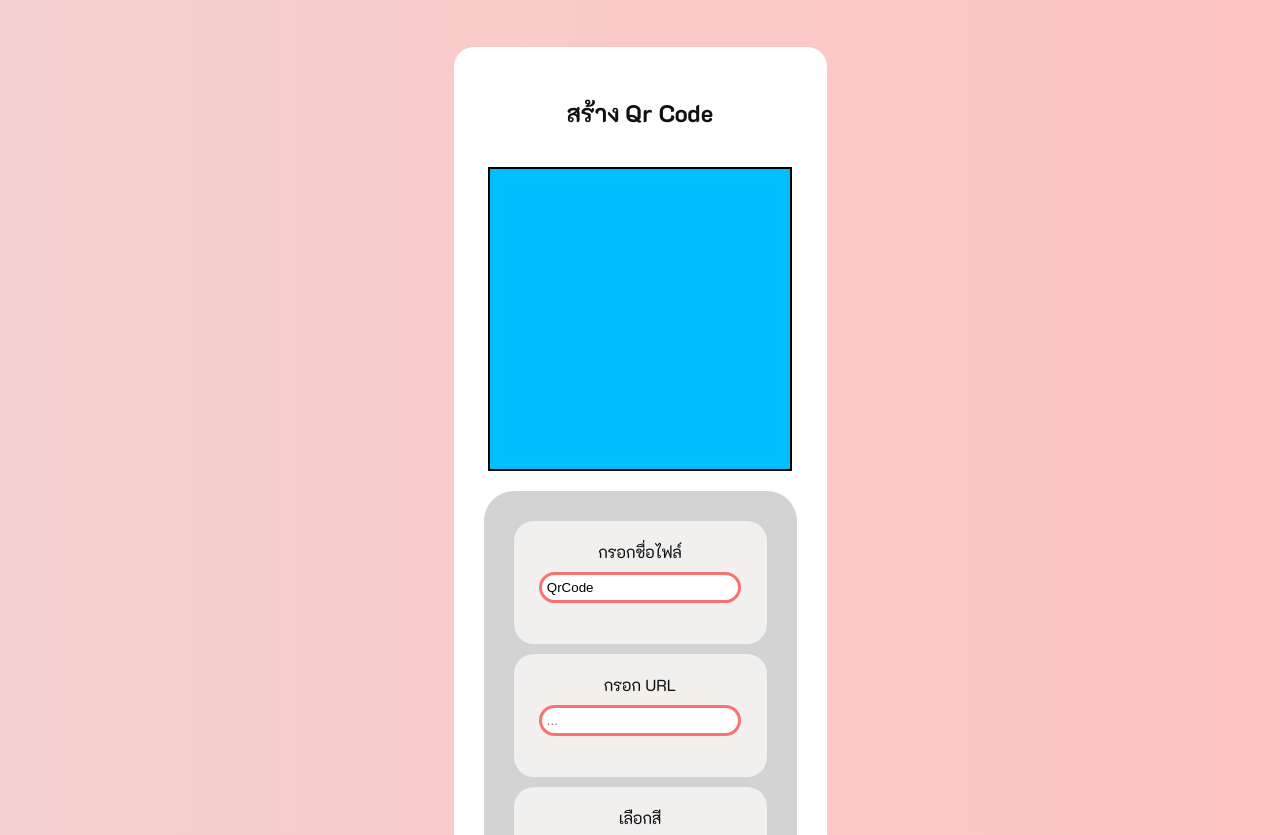
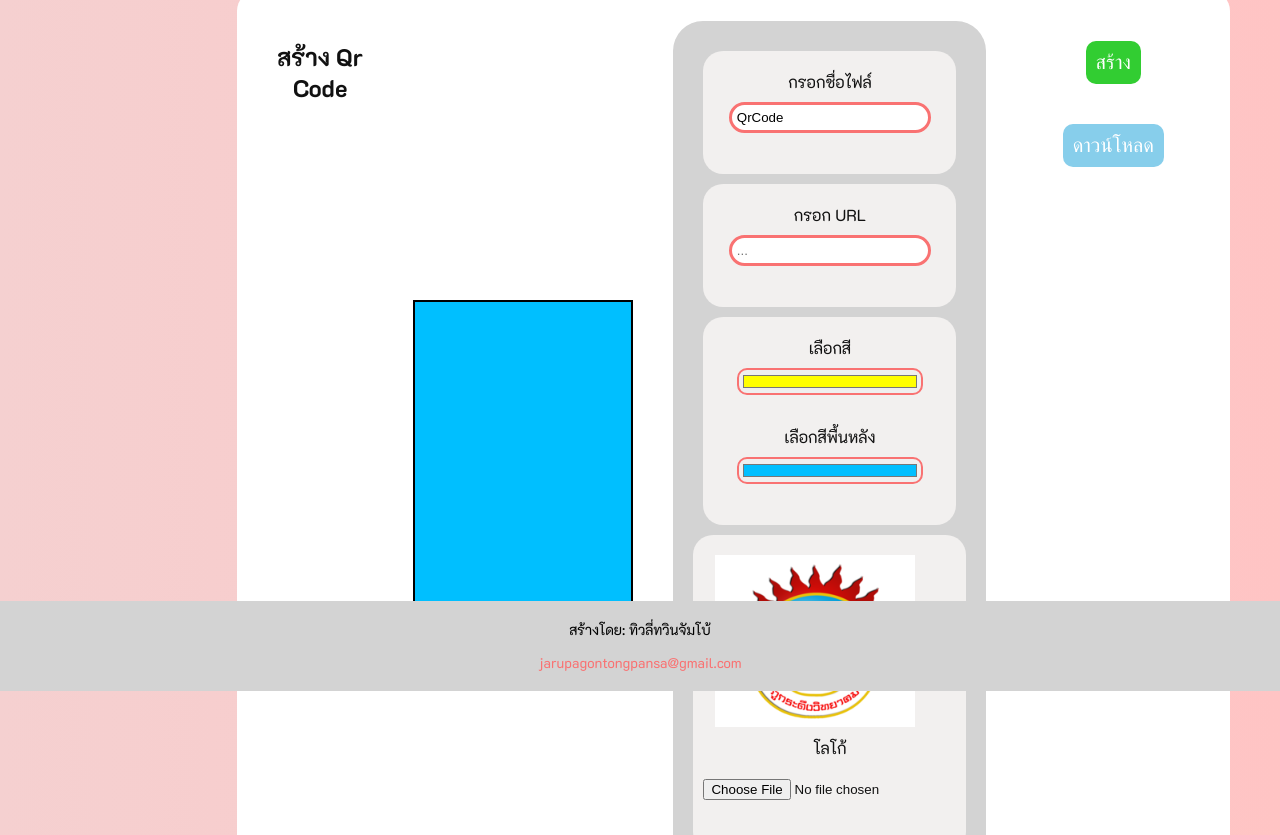
Before and after one commit to Tchuuya/Tewlyzz, a plain HTML site: page index.html in a window 1280 px wide. Shown: the part 109-944 px from the top of the page. Drawn offline with nearby package versions, Linux system fonts and the light colour scheme; a script that the page names is missing.

Commit message:
Update style.css

```diff
--- a/css/style.css
+++ b/css/style.css
@@ -90,3 +90,28 @@ input[type="color"] {
 .qrreload {
   animation: blink 0.5s ease-in-out;
 }
+
+@media screen and (min-width: 768px) and (orientation: landscape) {
+  body {
+    flex-direction: row;
+    justify-content: center;
+    align-items: flex-start;
+  }
+
+  .box {
+    flex-direction: row; /* เปลี่ยนจากแนวตั้งเป็นแนวนอน */
+    align-items: flex-start;
+    gap: 40px; /* ระยะห่างระหว่างกล่องย่อย */
+    margin-top: 100px;
+  }
+
+  .subBox {
+    flex: 1;
+    max-width: 400px;
+  }
+
+  footer {
+    position: fixed;
+    bottom: 0;
+  }
+}
```
